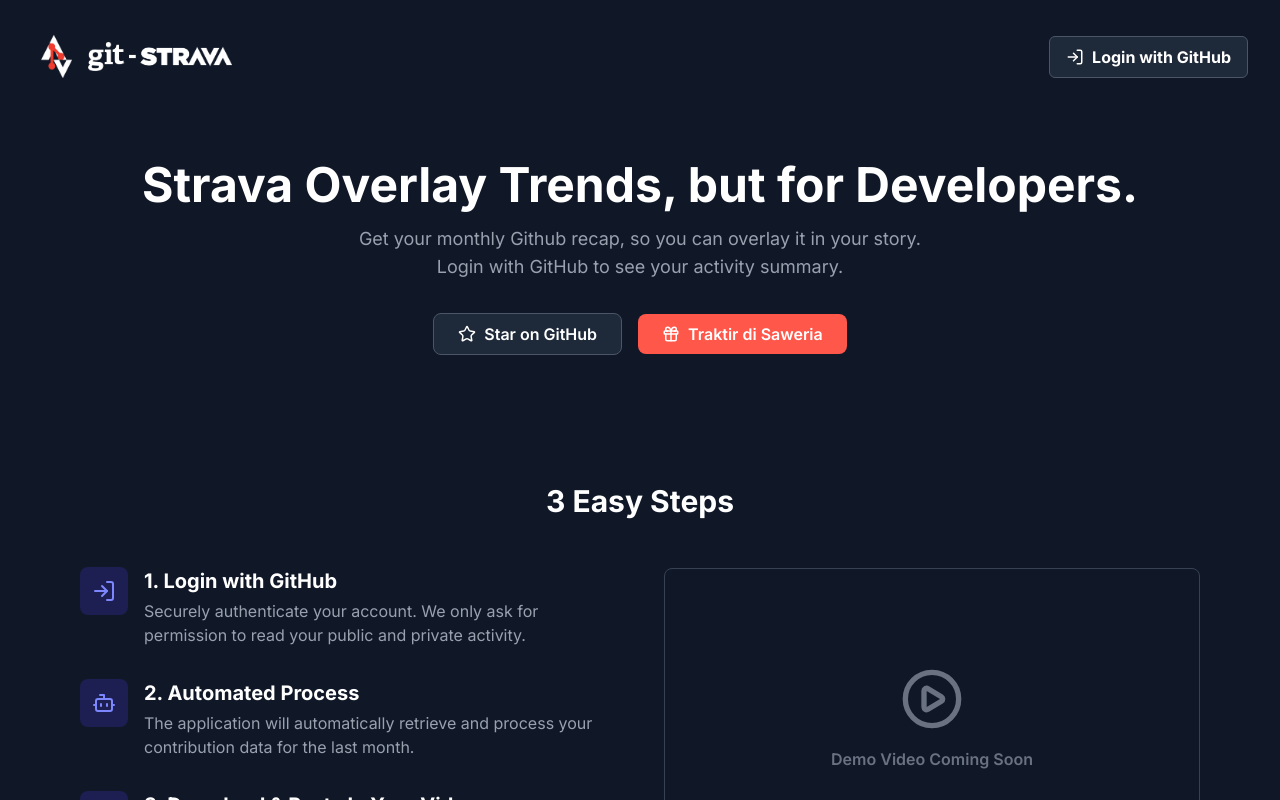
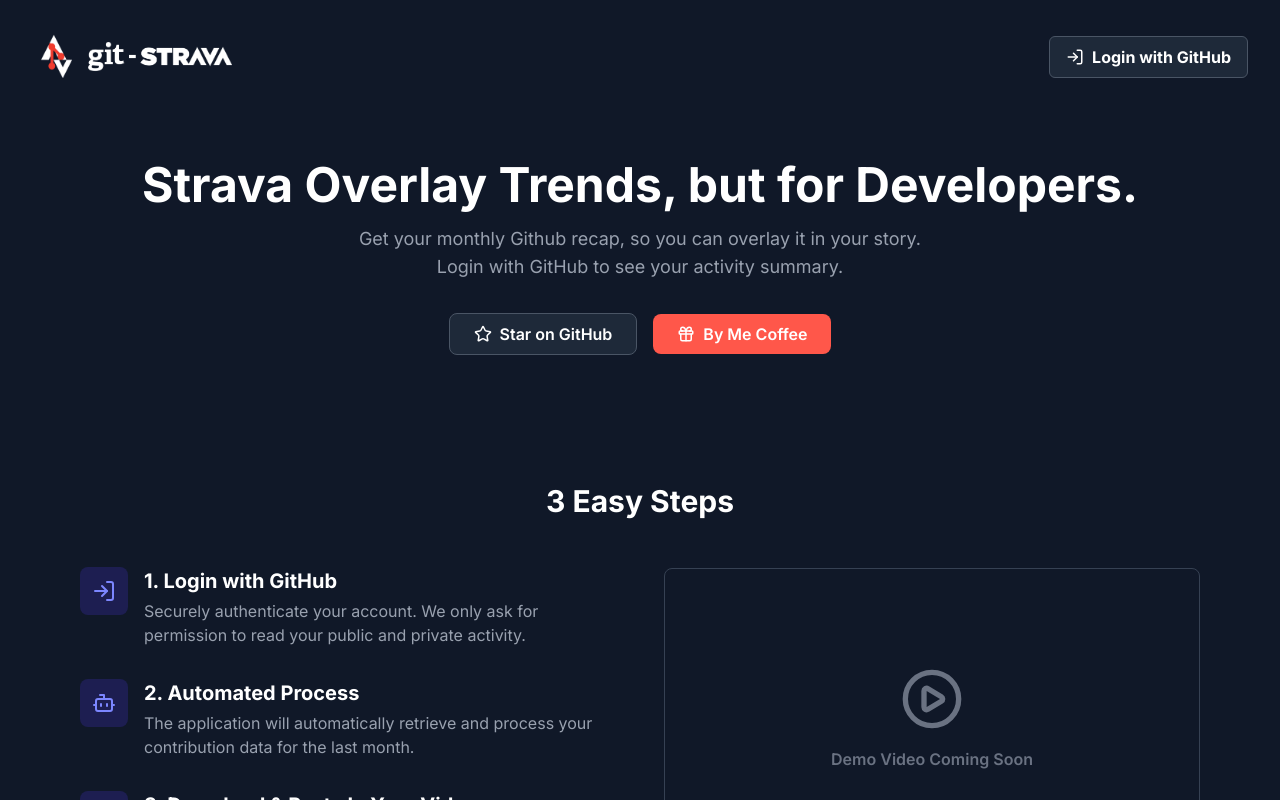
Before and after one commit to zumaku/git-strava, a Next.js app: page / in a window 1280 px wide. Shown: the top 800 px of the page. Built offline with nearby package versions, Linux system fonts and the light colour scheme; no server answers.

Commit message:
feat: transleted to english

```diff
--- a/app/components/Dashboard.tsx
+++ b/app/components/Dashboard.tsx
@@ -71,7 +71,7 @@
 
   if (isLoading) return <p className="text-white animate-pulse">Loading your statistics...</p>;
   if (error) return <p className="text-red-500">Error: {error}</p>;
-  if (!data || !session?.user?.name) return <p className="text-white">Tidak ada data untuk ditampilkan.</p>;
+  if (!data || !session?.user?.name) return <p className="text-white">There is no data to display.</p>;
 
   return (
     <>
--- a/app/components/Homepage.tsx
+++ b/app/components/Homepage.tsx
@@ -27,7 +27,7 @@
                         className="flex items-center gap-2 bg-[#FF574A] hover:bg-[#FF6054] text-white font-semibold py-2 px-6 rounded-lg transition-colors"
                     >
                         <Gift size={18} />
-                        Traktir di Saweria
+                        By Me Coffee
                     </a>
                 </div>
             </div>
```
Also changed, not shown: public/screenshot-dashboard.png (added), 1 other file (tests, documents, lock files or other folders).
